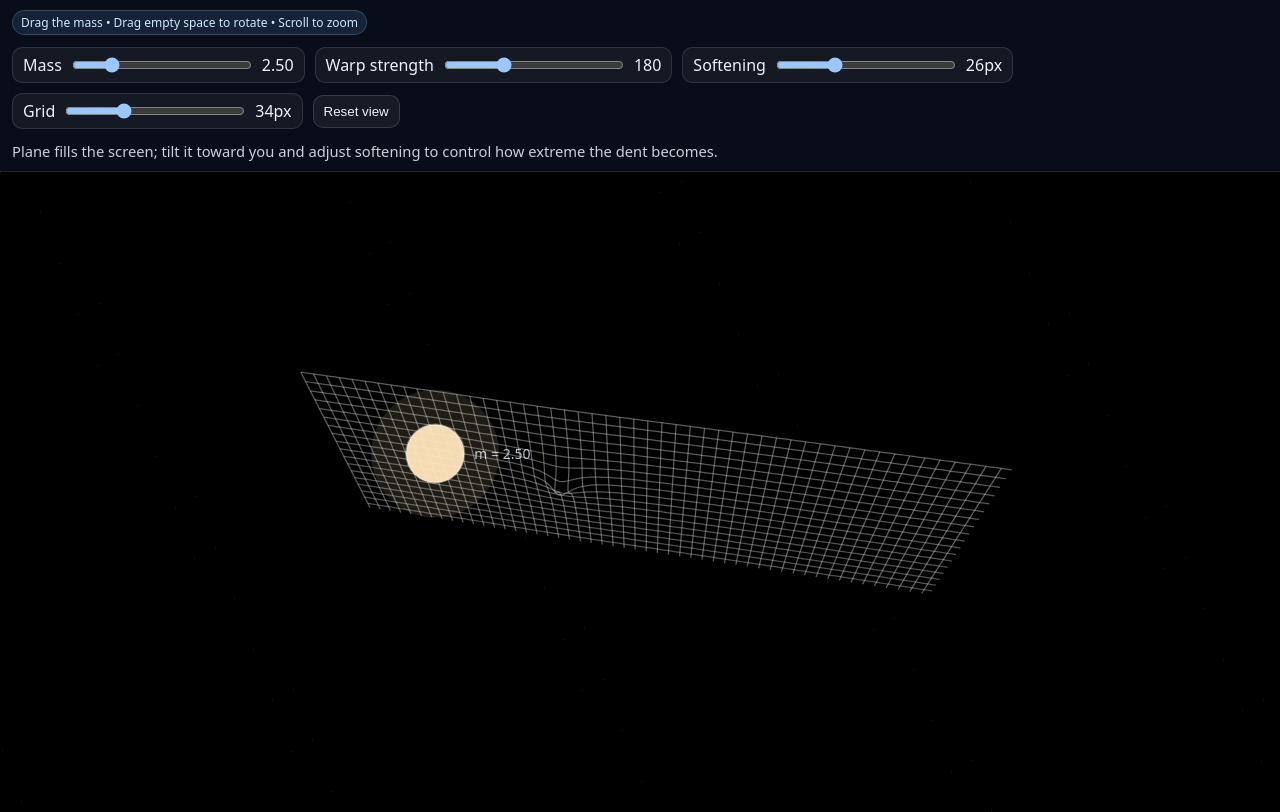
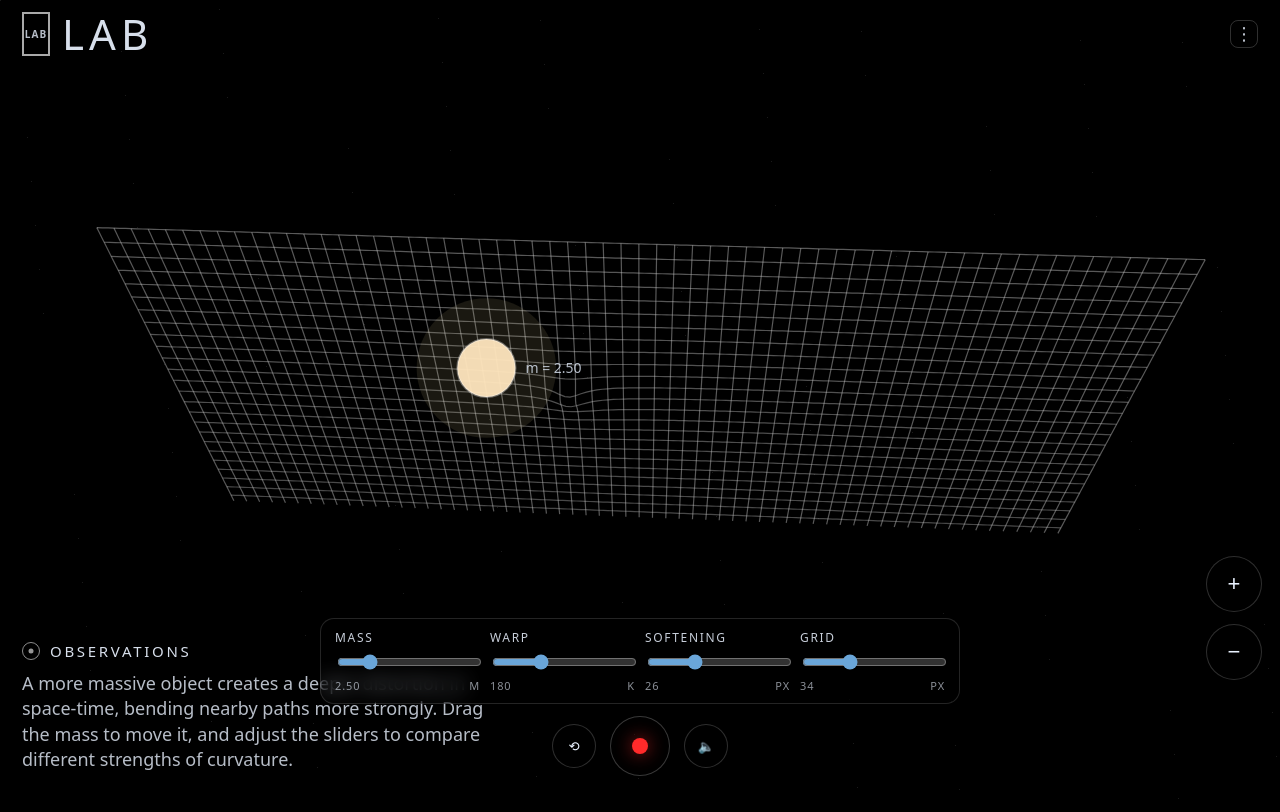
Before and after one commit to WSZKS612/Blackholes, a plain HTML site: page index.html in a window 1280 px wide. Drawn offline with Linux system fonts and the light colour scheme; animation ran at ten frames a second.

Commit message:
BH sim
Updated title and adjusted styles for better visual consistency. Enhanced layout and interaction elements for improved user experience.

```diff
--- a/index.html
+++ b/index.html
@@ -3,99 +3,317 @@
 <head>
   <meta charset="utf-8" />
   <meta name="viewport" content="width=device-width,initial-scale=1" />
-  <title>3D Spacetime Warp (Interactive)</title>
+  <title>Spacetime Warp Lab</title>
   <style>
     :root { color-scheme: dark; }
+
+    * { box-sizing: border-box; }
+
     body{
       margin:0;
       height:100vh;
-      display:grid;
-      grid-template-rows:auto 1fr;
-      background:#02040a;
+      background:#000;
       color:#eaf2ff;
       font-family:system-ui,-apple-system,Segoe UI,Roboto,Arial,sans-serif;
+      overflow:hidden;
     }
-    header{
+
+    /* ====== Canvas fills screen ====== */
+    canvas{
+      position:fixed;
+      inset:0;
+      width:100vw;
+      height:100vh;
+      display:block;
+    }
+
+    /* ====== Top bar ====== */
+    .topbar{
+      position:fixed;
+      top:0; left:0; right:0;
+      height:68px;
       display:flex;
-      flex-wrap:wrap;
+      align-items:center;
+      justify-content:space-between;
+      padding:0 22px;
+      z-index:10;
+      pointer-events:none; /* let canvas receive drag unless on interactive elements */
+    }
+    .brand{
+      display:flex;
+      align-items:center;
       gap:12px;
+      letter-spacing:0.18em;
+      font-weight:600;
+      opacity:0.92;
+      pointer-events:auto;
+    }
+    .brand .box{
+      width:28px; height:44px;
+      border:2px solid rgba(255,255,255,0.85);
+      display:grid;
+      place-items:center;
+      font-size:10px;
+      letter-spacing:0.10em;
+      opacity:0.85;
+    }
+    .brand .title{
+      font-size:42px;
+      font-weight:300;
+      letter-spacing:0.12em;
+      line-height:1;
+    }
+    .menuDot{
+      width:28px; height:28px;
+      display:grid;
+      place-items:center;
+      border:1px solid rgba(255,255,255,0.22);
+      border-radius:8px;
+      opacity:0.85;
+      pointer-events:auto;
+    }
+    .menuDot::before{
+      content:"⋮";
+      font-size:18px;
+      transform: translateY(-1px);
+    }
+
+    /* ====== Bottom-left Observations panel ====== */
+    .panel{
+      position:fixed;
+      left:22px;
+      bottom:28px;
+      width:min(520px, calc(100vw - 44px));
+      z-index:10;
+      pointer-events:none;
+    }
+    .panel .heading{
+      display:flex;
       align-items:center;
+      gap:10px;
+      margin-bottom:10px;
+      opacity:0.92;
+      pointer-events:auto;
+    }
+    .eye{
+      width:18px; height:18px;
+      border:1.5px solid rgba(255,255,255,0.7);
+      border-radius:999px;
+      position:relative;
+      opacity:0.85;
+    }
+    .eye::after{
+      content:"";
+      position:absolute;
+      left:50%; top:50%;
+      width:5px; height:5px;
+      background:rgba(255,255,255,0.75);
+      border-radius:999px;
+      transform:translate(-50%,-50%);
+    }
+    .panel .heading span{
+      letter-spacing:0.18em;
+      font-size:15px;
+      text-transform:uppercase;
+    }
+    .panel .body{
+      font-size:18px;
+      line-height:1.4;
+      max-width:46ch;
+      opacity:0.78;
+      pointer-events:auto;
+    }
+
+    /* ====== Bottom center controls ====== */
+    .controls{
+      position:fixed;
+      left:50%;
+      bottom:24px;
+      transform:translateX(-50%);
+      display:flex;
+      align-items:center;
+      gap:14px;
+      z-index:10;
+      pointer-events:auto;
+    }
+    .pill{
+      display:flex;
+      align-items:center;
+      gap:10px;
       padding:10px 12px;
-      background:rgba(10,16,30,0.82);
-      border-bottom:1px solid rgba(255,255,255,0.10);
+      border-radius:999px;
+      border:1px solid rgba(255,255,255,0.18);
+      background:rgba(0,0,0,0.35);
       backdrop-filter: blur(10px);
     }
-    .group{ display:flex; gap:10px; align-items:center; flex-wrap:wrap; }
-    label{
-      display:inline-flex;
-      align-items:center;
-      gap:8px;
-      padding:6px 10px;
-      border-radius:10px;
-      border:1px solid rgba(255,255,255,0.12);
-      background:rgba(255,255,255,0.05);
-    }
-    input[type="range"]{ width:180px; }
-    .btn{
-      padding:8px 10px;
-      border-radius:10px;
-      border:1px solid rgba(255,255,255,0.14);
-      background:rgba(255,255,255,0.06);
+    .iconBtn{
+      width:44px; height:44px;
+      border-radius:999px;
+      border:1px solid rgba(255,255,255,0.18);
+      background:rgba(0,0,0,0.35);
       color:inherit;
       cursor:pointer;
-      user-select:none;
+      display:grid;
+      place-items:center;
+      backdrop-filter: blur(10px);
     }
-    .btn:hover{ background:rgba(255,255,255,0.10); }
-    canvas{ width:100%; height:100%; display:block; }
-    .badge{
+    .iconBtn:hover{ background:rgba(255,255,255,0.06); }
+
+    .record{
+      width:60px; height:60px;
+      border-radius:999px;
+      border:1px solid rgba(255,255,255,0.22);
+      display:grid;
+      place-items:center;
+      background:rgba(0,0,0,0.35);
+    }
+    .record .dot{
+      width:16px; height:16px;
+      border-radius:999px;
+      background:#ff2a2a;
+      box-shadow: 0 0 18px rgba(255,42,42,0.65);
+    }
+
+    /* ====== Right side zoom buttons ====== */
+    .rightStack{
+      position:fixed;
+      right:18px;
+      bottom:120px;
+      display:flex;
+      flex-direction:column;
+      gap:12px;
+      z-index:10;
+      pointer-events:auto;
+    }
+    .zoomBtn{
+      width:56px; height:56px;
+      border-radius:999px;
+      border:1px solid rgba(255,255,255,0.18);
+      background:rgba(0,0,0,0.35);
+      color:inherit;
+      cursor:pointer;
+      display:grid;
+      place-items:center;
+      backdrop-filter: blur(10px);
+      font-size:22px;
+      line-height:1;
+    }
+    .zoomBtn:hover{ background:rgba(255,255,255,0.06); }
+
+    /* ====== Slider strip (subtle) ====== */
+    .sliderStrip{
+      position:fixed;
+      left:50%;
+      bottom:96px;
+      transform:translateX(-50%);
+      width:min(640px, calc(100vw - 40px));
+      z-index:10;
+      pointer-events:auto;
+      display:flex;
+      gap:10px;
+      align-items:center;
+      padding:10px 14px;
+      border-radius:14px;
+      border:1px solid rgba(255,255,255,0.14);
+      background:rgba(0,0,0,0.25);
+      backdrop-filter: blur(10px);
+    }
+    .sliderStrip label{
+      display:flex;
+      flex-direction:column;
+      gap:6px;
+      flex:1;
+      min-width:0;
       font-size:12px;
-      padding:3px 8px;
-      border-radius:999px;
-      background:rgba(123,190,255,0.12);
-      border:1px solid rgba(123,190,255,0.25);
-      color:#cfe8ff;
+      letter-spacing:0.14em;
+      text-transform:uppercase;
+      opacity:0.85;
     }
-    .hint{ opacity:0.85; font-size:0.92rem; }
+    input[type="range"]{
+      width:100%;
+      accent-color: #7dc3ff;
+    }
+    .vals{
+      display:flex;
+      justify-content:space-between;
+      font-size:11px;
+      opacity:0.7;
+      letter-spacing:0.08em;
+    }
+
+    /* Mobile: make panel smaller */
+    @media (max-width: 520px){
+      .brand .title{ font-size:34px; }
+      .panel .body{ font-size:16px; }
+      .sliderStrip{ bottom:104px; }
+      .controls{ bottom:18px; }
+    }
   </style>
 </head>
 <body>
-  <header>
-    <div class="group">
-      <span class="badge">Drag the mass • Drag empty space to rotate • Scroll to zoom</span>
+
+  <canvas id="c"></canvas>
+
+  <!-- Top bar -->
+  <div class="topbar">
+    <div class="brand">
+      <div class="box">LAB</div>
+      <div class="title">LAB</div>
+    </div>
+    <div class="menuDot" title="Menu (visual only)"></div>
   </div>
 
-    <div class="group">
-      <label title="Change the mass (bigger = deeper 'well')">
+  <!-- Observations panel -->
+  <div class="panel">
+    <div class="heading">
+      <div class="eye"></div>
+      <span>Observations</span>
+    </div>
+    <div class="body" id="obsText">
+      A more massive object creates a deeper distortion in space-time, bending nearby paths more strongly.
+      Drag the mass to move it, and adjust the sliders to compare different strengths of curvature.
+    </div>
+  </div>
+
+  <!-- Slider strip -->
+  <div class="sliderStrip" aria-label="Simulation controls">
+    <label>
       Mass
       <input id="mass" type="range" min="0.2" max="12" step="0.01" value="2.5" />
-        <span id="massVal"></span>
+      <div class="vals"><span id="massVal">2.50</span><span>m</span></div>
     </label>
 
-      <label title="Overall warping strength (visual scale)">
-        Warp strength
+    <label>
+      Warp
       <input id="strength" type="range" min="30" max="500" step="1" value="180" />
-        <span id="strengthVal"></span>
+      <div class="vals"><span id="strengthVal">180</span><span>k</span></div>
     </label>
 
-      <label title="Softening prevents an infinite spike at the center; larger = smoother (less extreme) near the mass">
+    <label>
       Softening
       <input id="softening" type="range" min="6" max="70" step="1" value="26" />
-        <span id="softeningVal"></span>
+      <div class="vals"><span id="softeningVal">26</span><span>px</span></div>
     </label>
 
-      <label title="Grid spacing (bigger = fewer lines, faster)">
+    <label>
       Grid
       <input id="spacing" type="range" min="18" max="70" step="1" value="34" />
-        <span id="spacingVal"></span>
+      <div class="vals"><span id="spacingVal">34</span><span>px</span></div>
     </label>
-
-      <button class="btn" id="reset">Reset view</button>
   </div>
 
-    <div class="hint">Plane fills the screen; tilt it toward you and adjust softening to control how extreme the dent becomes.</div>
-  </header>
+  <!-- Bottom center controls (visual-style like the reference) -->
+  <div class="controls">
+    <button class="iconBtn" id="reset" title="Reset view">⟲</button>
+    <div class="record" title="Record (visual only)"><div class="dot"></div></div>
+    <button class="iconBtn" id="mute" title="Sound (visual only)">🔈</button>
+  </div>
 
-  <canvas id="c"></canvas>
+  <!-- Right stack zoom buttons -->
+  <div class="rightStack">
+    <button class="zoomBtn" id="zoomIn" title="Zoom in">+</button>
+    <button class="zoomBtn" id="zoomOut" title="Zoom out">−</button>
+  </div>
 
 <script>
   const canvas = document.getElementById("c");
@@ -107,7 +325,7 @@
     const r = canvas.getBoundingClientRect();
     canvas.width = Math.floor(r.width * dpr);
     canvas.height = Math.floor(r.height * dpr);
-      ctx.setTransform(dpr, 0, 0, dpr, 0, 0); // draw in CSS pixels
+    ctx.setTransform(dpr, 0, 0, dpr, 0, 0);
   }
   window.addEventListener("resize", resize);
   resize();
@@ -117,6 +335,7 @@
   const strengthEl = document.getElementById("strength");
   const softeningEl = document.getElementById("softening");
   const spacingEl = document.getElementById("spacing");
+
   const massVal = document.getElementById("massVal");
   const strengthVal = document.getElementById("strengthVal");
   const softeningVal = document.getElementById("softeningVal");
@@ -125,38 +344,44 @@
   function updateLabels(){
     massVal.textContent = (+massEl.value).toFixed(2);
     strengthVal.textContent = strengthEl.value;
-      softeningVal.textContent = softeningEl.value + "px";
-      spacingVal.textContent = spacingEl.value + "px";
+    softeningVal.textContent = softeningEl.value;
+    spacingVal.textContent = spacingEl.value;
   }
   [massEl, strengthEl, softeningEl, spacingEl].forEach(el => el.addEventListener("input", updateLabels));
   updateLabels();
 
   // One mass (draggable)
-    const mass = { x: 0, y: 0, m: +massEl.value };
-
+  const mass = { x: 0, y: 0 };
   function resetMassPos(){
     const w = canvas.clientWidth, h = canvas.clientHeight;
-      mass.x = w * 0.34;
-      mass.y = h * 0.44;
+    mass.x = w * 0.38;
+    mass.y = h * 0.46;
   }
   resetMassPos();
 
-    // Camera: tilt toward viewer; allow slight rotation with drag-empty-space
+  // Camera: slight tilt toward viewer (like reference), full-width plane
   let cam = {
-      yaw: 0.18,      // slight sideways rotation
-      pitch: 0.95,    // tilt toward viewer (lower = more toward viewer)
+    yaw: 0.05,     // subtle side rotation (almost centered)
+    pitch: 0.78,   // tilt toward viewer (smaller -> more toward viewer)
     zoom: 1.0,
-      dist: 760
+    dist: 900
   };
 
+  // Buttons
   document.getElementById("reset").addEventListener("click", () => {
-      cam.yaw = 0.18;
-      cam.pitch = 0.95;
+    cam.yaw = 0.05;
+    cam.pitch = 0.78;
     cam.zoom = 1.0;
     resetMassPos();
   });
+  document.getElementById("zoomIn").addEventListener("click", () => {
+    cam.zoom = Math.min(2.6, cam.zoom * 1.12);
+  });
+  document.getElementById("zoomOut").addEventListener("click", () => {
+    cam.zoom = Math.max(0.55, cam.zoom * 0.90);
+  });
 
-    // Interaction: drag mass OR rotate
+  // Drag to move mass OR rotate (drag empty space)
   let pointerDown = false;
   let draggingMass = false;
   let last = { x: 0, y: 0 };
@@ -166,7 +391,6 @@
     const r = canvas.getBoundingClientRect();
     return { x: ev.clientX - r.left, y: ev.clientY - r.top };
   }
-
   function hitMass(p){
     const r = 16 + 7 * Math.sqrt(+massEl.value);
     const dx = p.x - mass.x, dy = p.y - mass.y;
@@ -183,7 +407,7 @@
       dragOffset.x = p.x - mass.x;
       dragOffset.y = p.y - mass.y;
     } else {
-        draggingMass = false; // rotate
+      draggingMass = false;
     }
   });
 
@@ -198,26 +422,24 @@
       mass.x = p.x - dragOffset.x;
       mass.y = p.y - dragOffset.y;
     } else {
-        cam.yaw += dx * 0.006;
-        cam.pitch += dy * 0.006;
-        cam.pitch = Math.max(0.50, Math.min(1.25, cam.pitch)); // keep sensible tilt
+      cam.yaw += dx * 0.005;
+      cam.pitch += dy * 0.005;
+      cam.pitch = Math.max(0.55, Math.min(1.15, cam.pitch));
     }
   });
 
   canvas.addEventListener("pointerup", () => { pointerDown = false; draggingMass = false; });
   canvas.addEventListener("pointercancel", () => { pointerDown = false; draggingMass = false; });
 
-    // Zoom
+  // Wheel zoom
   canvas.addEventListener("wheel", (ev) => {
     ev.preventDefault();
     const dir = Math.sign(ev.deltaY);
     cam.zoom *= (dir > 0) ? 0.92 : 1.08;
-      cam.zoom = Math.max(0.55, Math.min(2.4, cam.zoom));
+    cam.zoom = Math.max(0.55, Math.min(2.6, cam.zoom));
   }, { passive:false });
 
   // --- 3D math ---
-    // World coords:
-    // X: left/right, Y: forward/back, Z: up (sheet dips to negative Z).
   function rotateY(v, a){
     const ca = Math.cos(a), sa = Math.sin(a);
     return { x: v.x * ca + v.z * sa, y: v.y, z: -v.x * sa + v.z * ca };
@@ -226,27 +448,28 @@
     const ca = Math.cos(a), sa = Math.sin(a);
     return { x: v.x, y: v.y * ca - v.z * sa, z: v.y * sa + v.z * ca };
   }
-
   function project(v, w, h){
-      // Perspective projection
-      const vz = v.z + 240; // lift sheet so you see both surface + dent
+    const vz = v.z + 260;         // lift the sheet a touch
     const d = cam.dist / cam.zoom;
     const s = d / (d + vz);
     return { x: w/2 + v.x * s, y: h/2 + v.y * s, s };
   }
 
-    // Surface displacement with softening (adjustable) like earlier:
-    // z = -A * m / sqrt(r^2 + soft^2)
+  // Warping (adjustable softening):
+  // z = -k * m / sqrt(r^2 + a^2)
   function sheetZ(wx, wy){
-      const softPx = +softeningEl.value;
-      const A = +strengthEl.value;
+    const k = +strengthEl.value;
     const m = +massEl.value;
 
     const w = canvas.clientWidth, h = canvas.clientHeight;
-      const worldScale = 1.0 / (Math.max(w,h) / 620); // keep plane wide
-      const soft = softPx * worldScale;
 
-      // mass position in world coords
+    // World scaling chosen so the plane spans full width (like the reference)
+    const worldScale = 1.0 / (Math.max(w,h) / 740);
+
+    // Softening in world units
+    const a = (+softeningEl.value) * worldScale;
+
+    // Mass in world coords
     const mx = (mass.x - w/2) * worldScale;
     const my = (mass.y - h/2) * worldScale;
 
@@ -254,22 +477,22 @@
     const dy = wy - my;
     const r2 = dx*dx + dy*dy;
 
-      // main "dent"
-      let z = -(A * m) / Math.sqrt(r2 + soft*soft);
+    // Less aggressive by default, and still controllable via k and a
+    let z = -(k * m) / Math.sqrt(r2 + a*a);
 
-      // clamp to avoid insane extreme tubes at high mass
-      const zMin = -1800;
+    // Clamp to avoid runaway “tube” (still allows strong warp at high mass)
+    const zMin = -1400;
     if (z < zMin) z = zMin;
 
     return z;
   }
 
-    // Simple starfield dots
+  // Starfield
   function drawStars(w,h){
-      ctx.fillStyle = "rgba(255,255,255,0.12)";
-      for (let i=0;i<80;i++){
-        const x = (i*97) % w;
-        const y = (i*193) % h;
+    ctx.fillStyle = "rgba(255,255,255,0.10)";
+    for (let i=0;i<140;i++){
+      const x = (i*137) % w;
+      const y = (i*227) % h;
       ctx.fillRect(x, y, 1, 1);
     }
   }
@@ -278,43 +501,37 @@
     const w = canvas.clientWidth, h = canvas.clientHeight;
 
     // Background
-      ctx.clearRect(0, 0, w, h);
+    ctx.clearRect(0,0,w,h);
     ctx.fillStyle = "#000000";
-      ctx.fillRect(0, 0, w, h);
+    ctx.fillRect(0,0,w,h);
     drawStars(w,h);
 
-      // World scaling: choose extents so plane fills full width like the reference
-      const worldScale = 1.0 / (Math.max(w,h) / 620);
+    const spacingPx = +spacingEl.value;
+    const stepPx = Math.max(6, Math.min(14, spacingPx / 3));
 
-      // Grid spacing in world units
-      const spacingPx = +spacingEl.value;
+    const worldScale = 1.0 / (Math.max(w,h) / 740);
     const spacingW = spacingPx * worldScale;
+    const stepW = stepPx * worldScale;
 
-      // Full-width plane: extend a bit beyond edges to ensure it fills screen
-      const halfW = (w/2) * worldScale * 1.35; // wider than screen
-      const halfH = (h/2) * worldScale * 0.95; // fairly deep
-
-      // Sampling
-      const stepPx = Math.max(6, Math.min(14, spacingPx / 3));
-      const stepW = stepPx * worldScale;
+    // Plane extents: wider than screen so it fills the full width with perspective
+    const halfW = (w/2) * worldScale * 1.65;
+    const halfH = (h/2) * worldScale * 1.05;
 
     const yaw = cam.yaw;
     const pitch = cam.pitch;
 
-      // Grid drawing
-      ctx.lineWidth = 1.25;
-      ctx.strokeStyle = "rgba(200,200,200,0.45)";
+    ctx.lineWidth = 1.2;
 
-      function drawPolyline(points, alpha){
-        if (points.length < 2) return;
-        ctx.strokeStyle = `rgba(200,200,200,${alpha})`;
+    function strokeLine(pts, alpha){
+      if (pts.length < 2) return;
+      ctx.strokeStyle = `rgba(190,190,190,${alpha})`;
       ctx.beginPath();
-        ctx.moveTo(points[0].x, points[0].y);
-        for (let i=1;i<points.length;i++) ctx.lineTo(points[i].x, points[i].y);
+      ctx.moveTo(pts[0].x, pts[0].y);
+      for (let i=1;i<pts.length;i++) ctx.lineTo(pts[i].x, pts[i].y);
       ctx.stroke();
     }
 
-      // Vertical lines
+    // Vertical grid lines
     for (let gx = -halfW; gx <= halfW; gx += spacingW){
       const pts = [];
       for (let y = -halfH; y <= halfH; y += stepW){
@@ -322,15 +539,14 @@
         let v = { x: gx, y, z };
         v = rotateY(v, yaw);
         v = rotateX(v, pitch);
-          const p = project(v, w, h);
-          pts.push(p);
+        pts.push(project(v, w, h));
       }
       const mid = pts[(pts.length/2)|0];
-        const alpha = 0.20 + 0.35 * Math.max(0, Math.min(1, mid.s));
-        drawPolyline(pts, alpha);
+      const alpha = 0.14 + 0.42 * Math.max(0, Math.min(1, mid.s));
+      strokeLine(pts, alpha);
     }
 
-      // Horizontal lines
+    // Horizontal grid lines
     for (let gy = -halfH; gy <= halfH; gy += spacingW){
       const pts = [];
       for (let x = -halfW; x <= halfW; x += stepW){
@@ -338,22 +554,21 @@
         let v = { x, y: gy, z };
         v = rotateY(v, yaw);
         v = rotateX(v, pitch);
-          const p = project(v, w, h);
-          pts.push(p);
+        pts.push(project(v, w, h));
       }
       const mid = pts[(pts.length/2)|0];
-        const alpha = 0.18 + 0.32 * Math.max(0, Math.min(1, mid.s));
-        drawPolyline(pts, alpha);
+      const alpha = 0.12 + 0.38 * Math.max(0, Math.min(1, mid.s));
+      strokeLine(pts, alpha);
     }
 
-      // Mass marker (screen space)
+    // Mass marker
     const M = +massEl.value;
     const radius = 18 + 7 * Math.sqrt(M);
 
     // glow
     ctx.beginPath();
-      ctx.arc(mass.x, mass.y, radius*2.2, 0, Math.PI*2);
-      ctx.fillStyle = "rgba(255,230,170,0.12)";
+    ctx.arc(mass.x, mass.y, radius*2.4, 0, Math.PI*2);
+    ctx.fillStyle = "rgba(255,230,170,0.10)";
     ctx.fill();
 
     // body
@@ -362,7 +577,7 @@
     ctx.fillStyle = "rgba(255,230,190,0.95)";
     ctx.fill();
 
-      // outline
+    // rim
     ctx.beginPath();
     ctx.arc(mass.x, mass.y, radius, 0, Math.PI*2);
     ctx.strokeStyle = "rgba(255,255,255,0.35)";
@@ -371,12 +586,14 @@
 
     // label
     ctx.font = "14px system-ui, sans-serif";
-      ctx.fillStyle = "rgba(230,240,255,0.80)";
+    ctx.fillStyle = "rgba(230,240,255,0.78)";
     ctx.fillText(`m = ${M.toFixed(2)}`, mass.x + radius + 10, mass.y + 5);
 
     requestAnimationFrame(draw);
   }
 
+  // Initial label update + render
+  updateLabels();
   draw();
 </script>
 </body>
```
Lines whose indentation alone changed are shown as unchanged.
